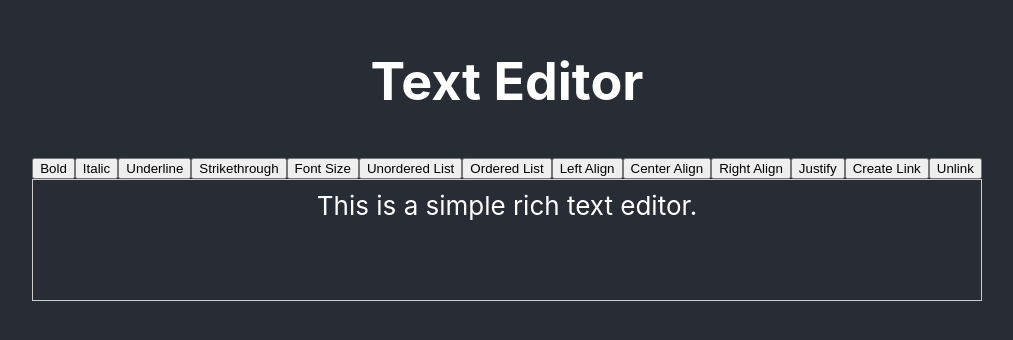
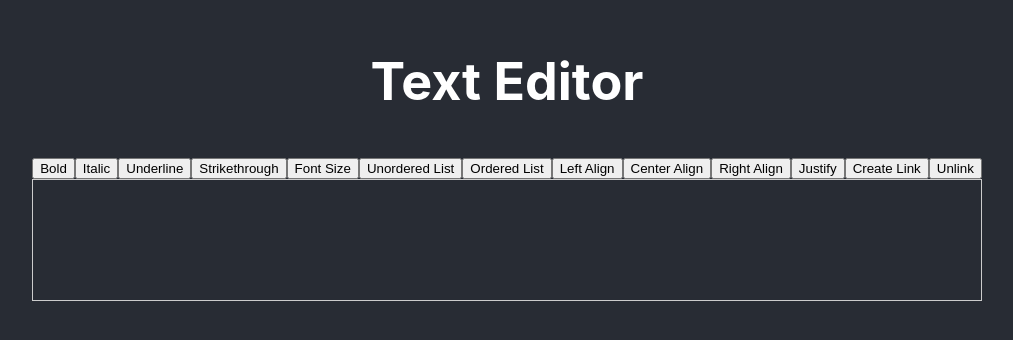
Before and after one commit to AnishPatil2495/HTML-Text-editor, a React (Create React App) app: page / in a window 1280 px wide. Shown: the part 242-582 px from the top of the page, without its empty margins (133-1146 px from the left). Built offline with nearby package versions, Linux system fonts and the light colour scheme.

Commit message:
removed default text

```diff
--- a/src/TextEditor.jsx
+++ b/src/TextEditor.jsx
@@ -11,9 +11,7 @@ export const maintainCaretPosition = (event) => {
 };
 
 const TextEditor = () => {
-  const [editorContent, setEditorContent] = useState(
-    "<div>This is a simple rich text editor.</div>"
-  );
+  const [editorContent, setEditorContent] = useState();
 
   const applyStyle = (tag, style = {}) => {
     const selection = window.getSelection();
```
